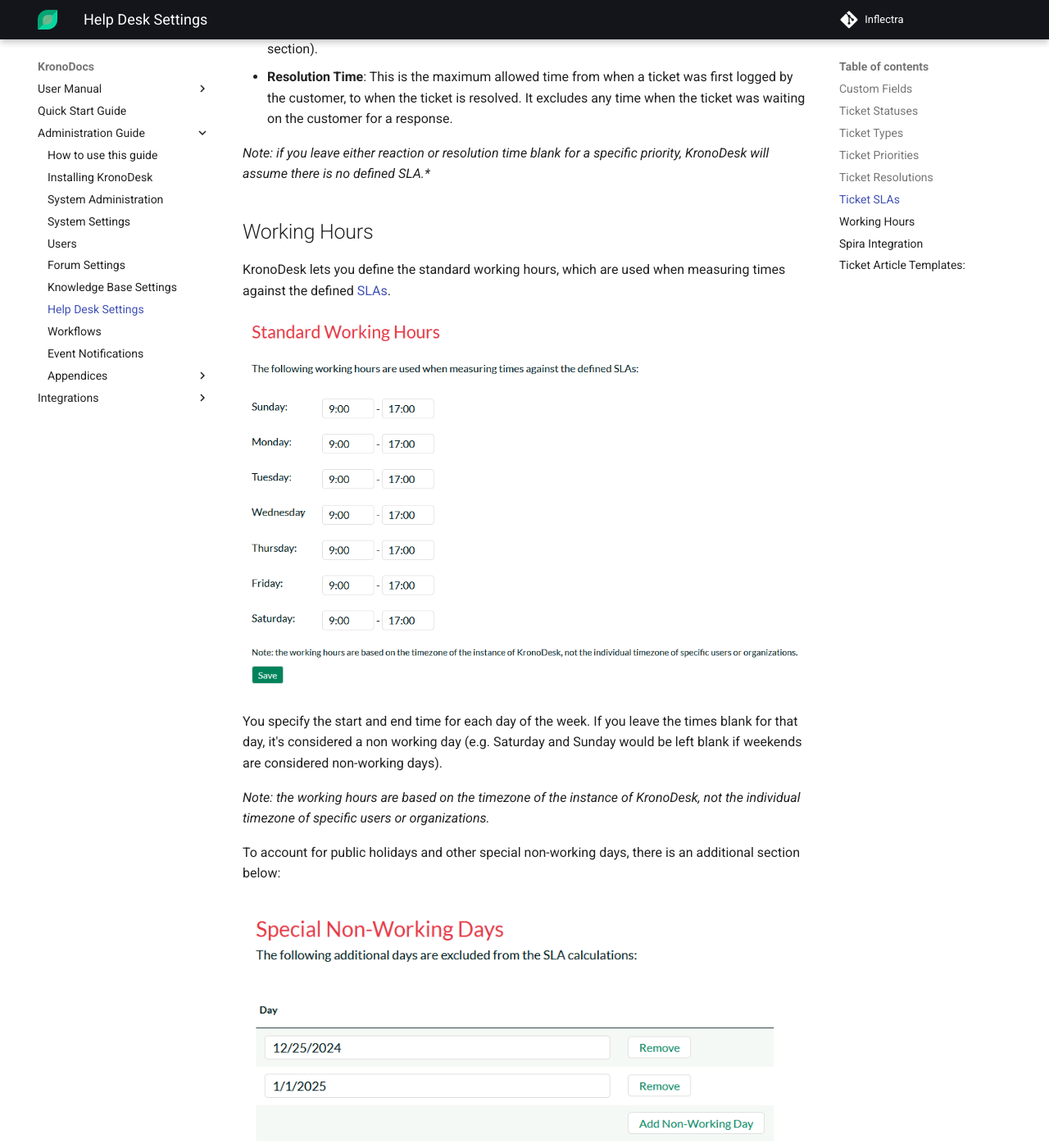
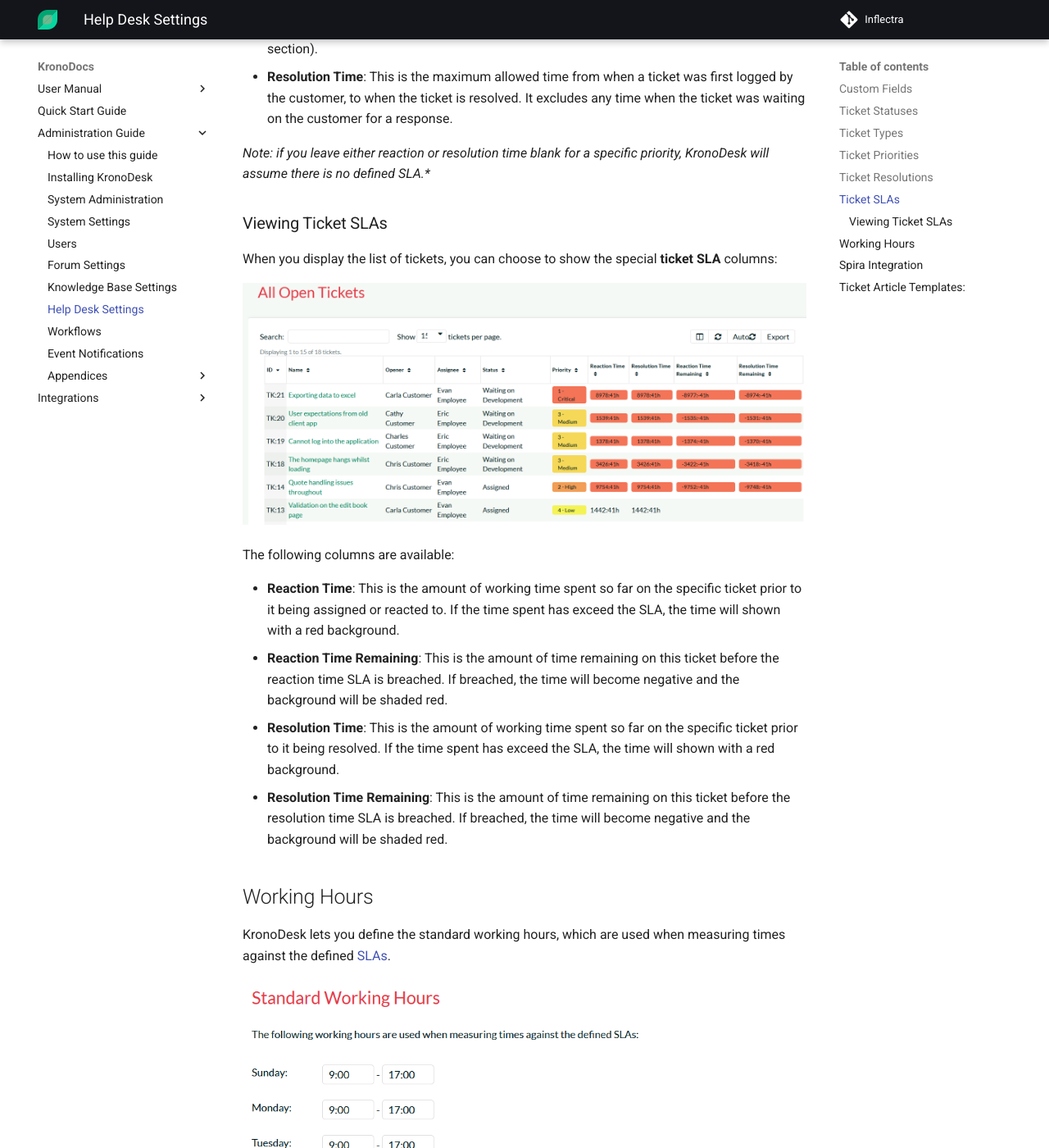
Before and after one commit to Inflectra/kronodesk-documentation, an MkDocs documentation site: the page built from docs/Administration-Guide/Help-Desk-Settings.md, in a window 1280 px wide and 1400 px high, scrolled down 6986 px. Shown: the whole window at 82% size. Built offline with MkDocs 1.6.1 and Material for MkDocs 9.7.7, drawn with Linux system fonts in a browser that asks for light colours; old or Windows-style settings are respelled for this version of MkDocs.

Commit message:
Show ticket SLAs

```diff
--- a/docs/Administration-Guide/Help-Desk-Settings.md
+++ b/docs/Administration-Guide/Help-Desk-Settings.md
@@ -233,6 +233,19 @@
 
 *Note: if you leave either reaction or resolution time blank for a specific priority, KronoDesk will assume there is no defined SLA.**
 
+### Viewing Ticket SLAs
+
+When you display the list of tickets, you can choose to show the special **ticket SLA** columns:
+
+![](img/Help_Desk_Settings_SLAs_2.png)
+
+The following columns are available:
+
+- **Reaction Time**: This is the amount of working time spent so far on the specific ticket prior to it being assigned or reacted to. If the time spent has exceed the SLA, the time will shown with a red background.
+- **Reaction Time Remaining**: This is the amount of time remaining on this ticket before the reaction time SLA is breached. If breached, the time will become negative and the background will be shaded red.
+- **Resolution Time**:  This is the amount of working time spent so far on the specific ticket prior to it being resolved. If the time spent has exceed the SLA, the time will shown with a red background.
+- **Resolution Time Remaining**: This is the amount of time remaining on this ticket before the resolution time SLA is breached. If breached, the time will become negative and the background will be shaded red.
+
 ## Working Hours
 
 KronoDesk lets you define the standard working hours, which are used when measuring times against the defined [SLAs](#ticket-slas).
```
Also changed, not shown: docs/Administration-Guide/img/Help_Desk_Settings_SLAs_2.png (added).
